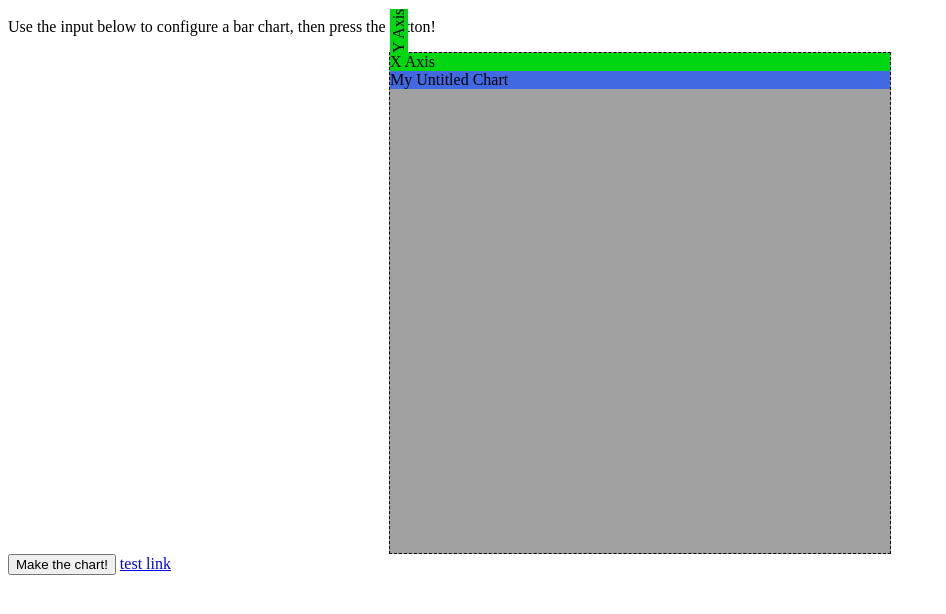
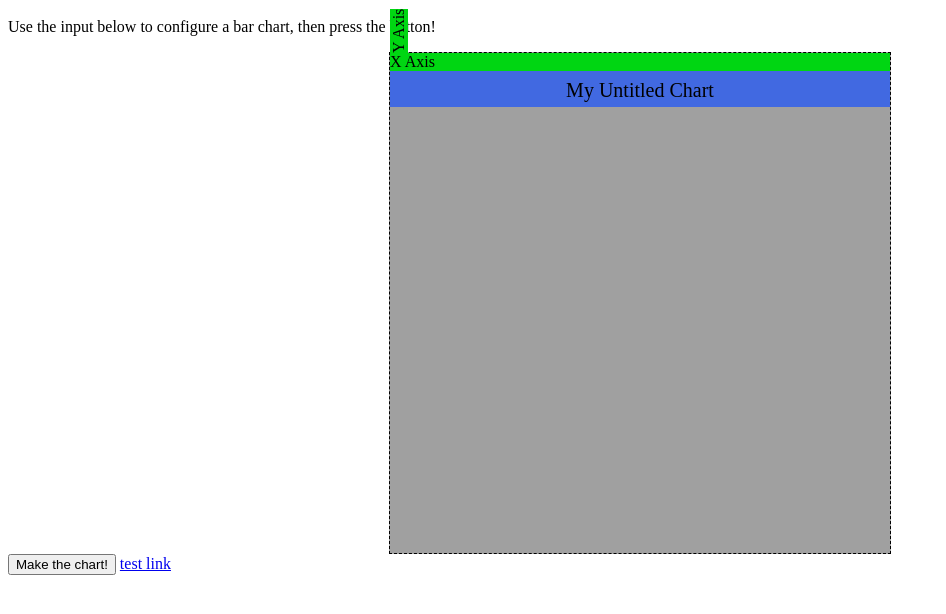
Before and after one commit to itspladd/bar-chart-stretch-project, a website: page index.html in a window 1280 px wide. Shown: the part 48-662 px from the top of the page, without its empty margins (0-946 px from the left). Drawn offline with nearby package versions, Linux system fonts and the light colour scheme.

Commit message:
Added styling for title-container

```diff
--- a/bar-chart-library.js
+++ b/bar-chart-library.js
@@ -50,7 +50,7 @@ const drawBarChart = function (data, options, element) {
   options["yLabel"] = options["yLabel"] || "Y Axis";
   options["title"] = options["title"] || "My Untitled Chart";
   options["titleFont"] = options["titleFont"] || "Comic Sans";
-  options["titleFontSize"] = options["titleFontSize"] || 14;
+  options["titleFontSize"] = options["titleFontSize"] || 20;
 
   //We'll set this programmatically later
   let titleHeight = 40;
@@ -61,7 +61,7 @@ const drawBarChart = function (data, options, element) {
   //Insert the y-axis. Height is based on height of chart bounds and
   $( ".chart-container" ).append(`<div class="y-axis">${options.yLabel}</div>`);
   $( ".chart-container" ).append(`<div class="x-axis">${options.xLabel}</div>`);
-  $( ".chart-container" ).append(`<div class="title-container">${options.title}</div>`);
+  $( ".chart-container" ).append(`<div class="title-container" style = "font-size:${options.titleFontSize}; height:${options.titleFontSize}">${options.title}</div>`);
 }
 
 const valueToBar = function () {
--- a/barchart.css
+++ b/barchart.css
@@ -7,6 +7,8 @@
 
 .title-container {
   background-color:royalblue;
+  padding: 8;
+  text-align: center;
 }
 
 .x-axis {
```
